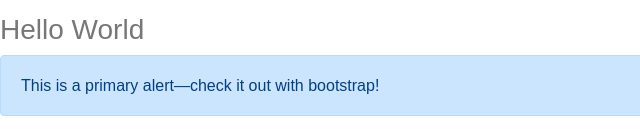
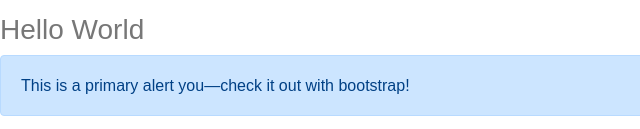
Before and after one commit to V0618-tech/Pian, a plain HTML site: page index.html in a window 1280 px wide. Shown: the part 1320-1449 px from the top of the page, 0-640 px from the left. Drawn offline with Linux system fonts and the light colour scheme.

Commit message:
publishing awesome pages 1592795122829

```diff
--- a/index.html
+++ b/index.html
@@ -1,7 +1,7 @@
 <!DOCTYPE html>
 <html>
   <head>
-    <title> Pian website </title>
+    <title> Pian  </title>
   </head>
 
  <head>
@@ -61,7 +61,7 @@
     <h3>Hello World</h3>
 
     <div class="alert alert-primary" role="alert">
-        This is a primary alert—check it out with bootstrap!
+        This is a primary alert you—check it out with bootstrap!
     </div>
 
 </div>
```
